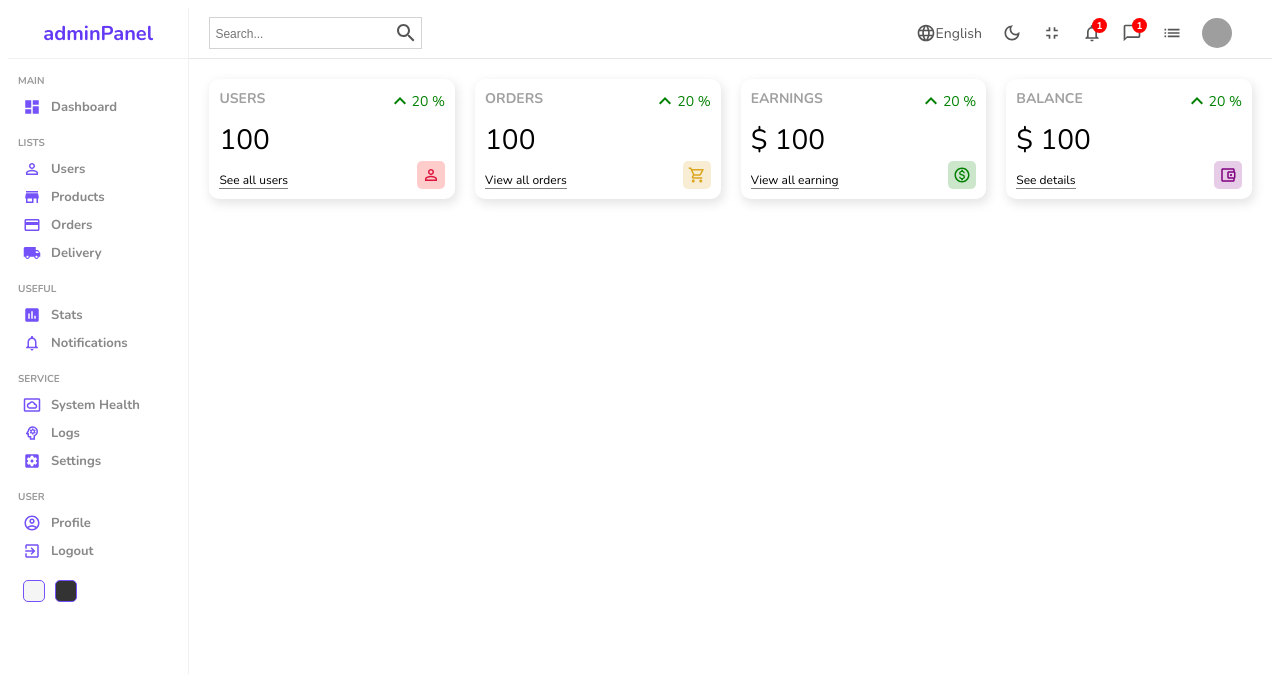
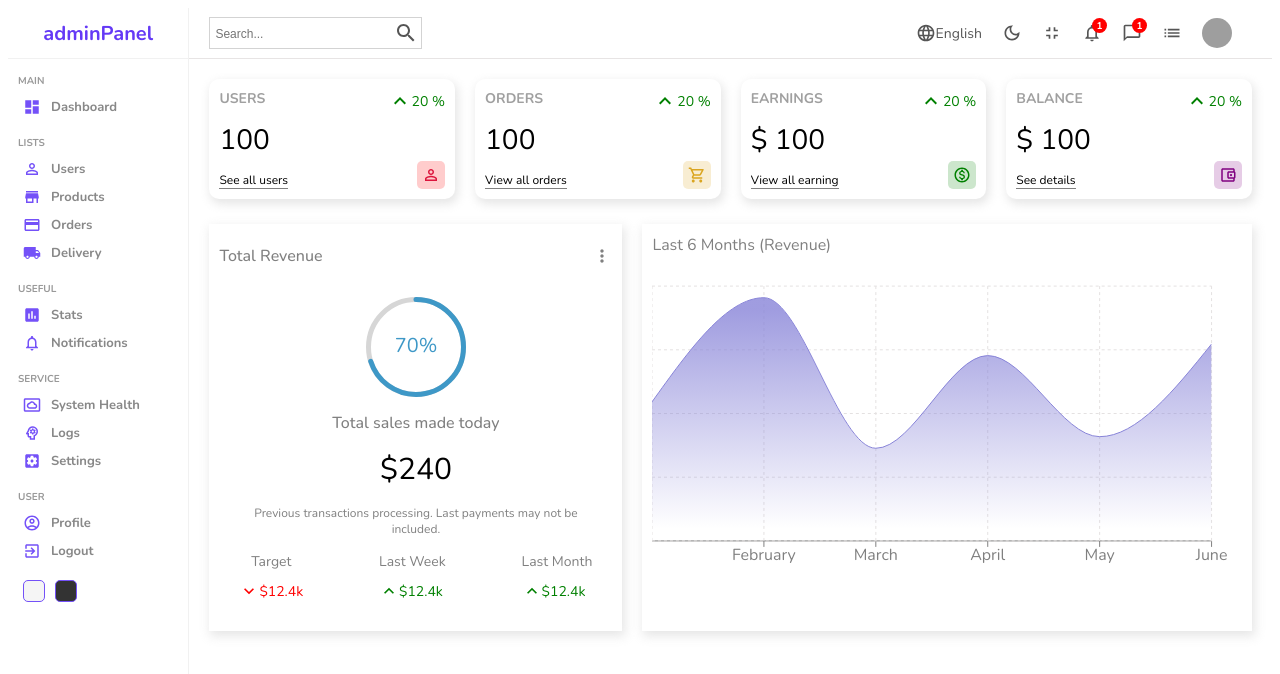
Before and after one commit to ZeljkoDe/react-admin-dashboard, a React (Create React App) app: page / in a window 1280 px wide. Shown: the top 674 px of the page. Built offline with nearby package versions, Linux system fonts and the light colour scheme; grey boxes are pictures that could not be loaded.

Commit message:
Featured and Chart

```diff
--- a/package.json
+++ b/package.json
@@ -11,9 +11,11 @@
     "@testing-library/react": "^13.4.0",
     "@testing-library/user-event": "^13.5.0",
     "react": "^18.2.0",
+    "react-circular-progressbar": "^2.1.0",
     "react-dom": "^18.2.0",
     "react-router-dom": "^6.4.3",
     "react-scripts": "5.0.1",
+    "recharts": "^2.1.16",
     "sass": "^1.56.1",
     "web-vitals": "^2.1.4"
   },
--- /dev/null
+++ b/src/components/chart/Chart.jsx
@@ -0,0 +1,63 @@
+import {
+	AreaChart,
+	Area,
+	XAxis,
+	YAxis,
+	CartesianGrid,
+	Tooltip,
+	ResponsiveContainer,
+} from 'recharts';
+import './chart.scss';
+
+export default function Chart() {
+	const data = [
+		{ name: 'January', Total: 1200 },
+		{ name: 'February', Total: 2100 },
+		{ name: 'March', Total: 800 },
+		{ name: 'April', Total: 1600 },
+		{ name: 'May', Total: 900 },
+		{ name: 'June', Total: 1700 },
+	];
+
+	return (
+		<div className='chart'>
+			<div className='title'>Last 6 Months (Revenue)</div>
+			<ResponsiveContainer width='100%' aspect={2 / 1}>
+				<AreaChart
+					width={730}
+					height={250}
+					data={data}
+					margin={{ top: 10, right: 30, left: 0, bottom: 0 }}
+				>
+					<defs>
+						<linearGradient id='total' x1='0' y1='0' x2='0' y2='1'>
+							<stop
+								offset='5%'
+								stopColor='#8884d8'
+								stopOpacity={0.8}
+							/>
+							<stop
+								offset='95%'
+								stopColor='#8884d8'
+								stopOpacity={0}
+							/>
+						</linearGradient>
+					</defs>
+					<XAxis dataKey='name' stroke='gray' />
+					<CartesianGrid
+						strokeDasharray='3 3'
+						className='chart-grid'
+					/>
+					<Tooltip />
+					<Area
+						type='monotone'
+						dataKey='Total'
+						stroke='#8884d8'
+						fillOpacity={1}
+						fill='url(#total)'
+					/>
+				</AreaChart>
+			</ResponsiveContainer>
+		</div>
+	);
+}
--- /dev/null
+++ b/src/components/chart/chart.scss
@@ -0,0 +1,14 @@
+.chart {
+	flex: 3;
+	box-shadow: 2px 4px 10px 1px rgba(201, 201, 201, 0.47);
+	padding: 10px;
+	color: gray;
+
+	.title {
+		margin-bottom: 20px;
+	}
+
+	.chart-grid {
+		stroke: rgba(228, 225, 225);
+	}
+}
--- /dev/null
+++ b/src/components/featured/Featured.jsx
@@ -0,0 +1,57 @@
+import {
+	KeyboardArrowDownIcon,
+	KeyboardArrowUpIcon,
+	MoreVertIcon,
+} from 'constants/icons';
+import { CircularProgressbar } from 'react-circular-progressbar';
+import 'react-circular-progressbar/dist/styles.css';
+import './featured.scss';
+
+export default function Featured() {
+	return (
+		<div className='featured'>
+			<div className='top'>
+				<h1 className='title'>Total Revenue</h1>
+				<MoreVertIcon fontSize='small' />
+			</div>
+			<div className='bottom'>
+				<div className='featured-chart'>
+					<CircularProgressbar
+						value={70}
+						text={'70%'}
+						strokeWidth={5}
+					/>
+				</div>
+				<p className='title'>Total sales made today</p>
+				<p className='amount'>$240</p>
+				<p className='desc'>
+					Previous transactions processing. Last payments may not be
+					included.
+				</p>
+				<div className='summary'>
+					<div className='item'>
+						<div className='item-title'>Target</div>
+						<div className='item-result negative'>
+							<KeyboardArrowDownIcon fontSize='small' />
+							<div className='result-amount'>$12.4k</div>
+						</div>
+					</div>
+					<div className='item'>
+						<div className='item-title'>Last Week</div>
+						<div className='item-result positive'>
+							<KeyboardArrowUpIcon fontSize='small' />
+							<div className='result-amount'>$12.4k</div>
+						</div>
+					</div>
+					<div className='item'>
+						<div className='item-title'>Last Month</div>
+						<div className='item-result positive'>
+							<KeyboardArrowUpIcon fontSize='small' />
+							<div className='result-amount'>$12.4k</div>
+						</div>
+					</div>
+				</div>
+			</div>
+		</div>
+	);
+}
--- /dev/null
+++ b/src/components/featured/featured.scss
@@ -0,0 +1,81 @@
+.featured {
+	flex: 2;
+	box-shadow: 2px 4px 10px 1px rgba(201, 201, 201, 0.47);
+	padding: 10px;
+
+	.top {
+		display: flex;
+		align-items: center;
+		justify-content: space-between;
+		color: gray;
+
+		.title {
+			font-size: 16px;
+			font-weight: 500;
+		}
+	}
+
+	.bottom {
+		padding: 20px;
+		display: flex;
+		gap: 15px;
+		flex-direction: column;
+		align-items: center;
+		justify-content: center;
+
+		.featured-chart {
+			width: 100px;
+			height: 100px;
+		}
+
+		.title {
+			font-weight: 500;
+			color: gray;
+			margin: 0;
+		}
+
+		.amount {
+			font-size: 30px;
+			margin: 0;
+		}
+
+		.desc {
+			font-weight: 300;
+			font-size: 12px;
+			color: gray;
+			text-align: center;
+			margin: 0;
+		}
+
+		.summary {
+			width: 100%;
+			display: flex;
+			align-items: center;
+			justify-content: space-between;
+
+			.item {
+				text-align: center;
+
+				.item-title {
+					font-size: 14px;
+					color: gray;
+				}
+
+				.item-result {
+					display: flex;
+					align-items: center;
+					margin-top: 10px;
+					font-size: 14px;
+
+					&.positive {
+						color: green;
+					}
+
+					&.negative {
+						color: red;
+					}
+				}
+			}
+		}
+	}
+}
--- a/src/components/index.js
+++ b/src/components/index.js
@@ -1,3 +1,5 @@
 export { default as Navbar } from './navbar/Navbar';
 export { default as Sidebar } from './sidebar/Sidebar';
 export { default as Widget } from './widget/Widget';
+export { default as Chart } from './chart/Chart';
+export { default as Featured } from './featured/Featured';
--- a/src/constants/icons.js
+++ b/src/constants/icons.js
@@ -21,3 +21,6 @@
 export { default as AccountBalanceWalletOutlinedIcon } from '@mui/icons-material/AccountBalanceWalletOutlined';
 export { default as ShoppingCartOutlinedIcon } from '@mui/icons-material/ShoppingCartOutlined';
 export { default as MonetizationOnOutlinedIcon } from '@mui/icons-material/MonetizationOnOutlined';
+export { default as MoreVertIcon } from '@mui/icons-material/MoreVert';
+export { default as KeyboardArrowDownIcon } from '@mui/icons-material/KeyboardArrowDown';
+export { default as KeyboardArrowUpOutlinedIcon } from '@mui/icons-material/KeyboardArrowUpOutlined';
--- a/src/pages/home/Home.jsx
+++ b/src/pages/home/Home.jsx
@@ -1,4 +1,4 @@
-import { Navbar, Sidebar, Widget } from 'components';
+import { Chart, Featured, Navbar, Sidebar, Widget } from 'components';
 import './home.scss';
 
 export default function Home() {
@@ -13,6 +13,10 @@
 					<Widget type='earning' />
 					<Widget type='balance' />
 				</div>
+				<div className='charts'>
+					<Featured />
+					<Chart />
+				</div>
 			</div>
 		</div>
 	);
--- a/src/pages/home/home.scss
+++ b/src/pages/home/home.scss
@@ -4,10 +4,15 @@
 	.home-container {
 		flex: 6;
 
-		.widgets {
+		.widgets,
+		.charts {
 			display: flex;
 			gap: 20px;
 			padding: 20px;
 		}
+
+		.charts {
+			padding: 5px 20px;
+		}
 	}
 }
```
Also changed, not shown: 1 other file (tests, documents, lock files or other folders).
